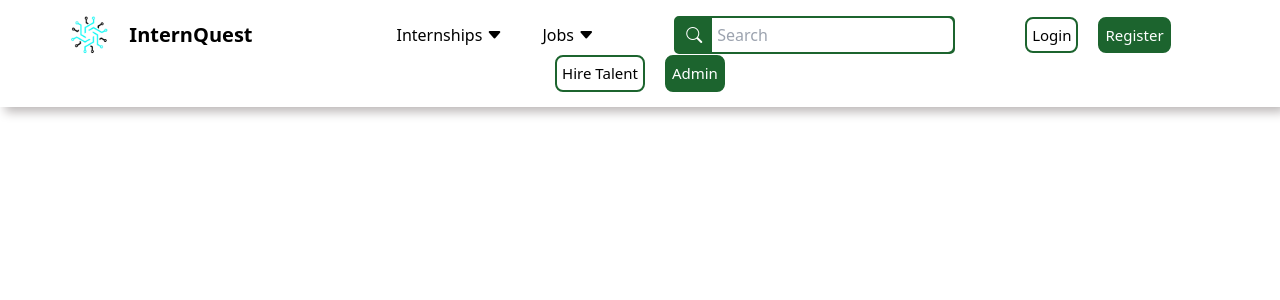
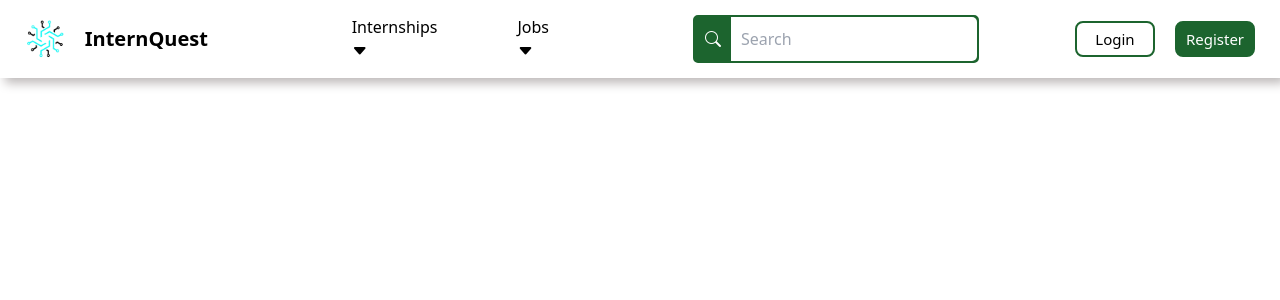
Before and after one commit to Sambit-Mondal/Internshala-Clone, a React (Create React App) app in the folder client/: page / in a window 1280 px wide. Shown: the top 300 px of the page. Built offline with nearby package versions, Linux system fonts and the light colour scheme.

Commit message:
Remove Hire talent and admin

```diff
--- a/client/src/Components/Navbar/navbar.css
+++ b/client/src/Components/Navbar/navbar.css
@@ -4,10 +4,14 @@
     box-sizing: border-box;
 }
 
+html {
+    user-select: none;
+    scroll-behavior: smooth;
+}
+
 nav {
     width: 100%;
     align-items: center;
-    justify-content: center;
     flex-wrap: wrap;
     height: auto;
     overflow: hidden;
@@ -32,8 +36,8 @@ nav {
 .search {
     border: 2px solid rgb(28, 100, 46);
     background-color: rgb(28, 100, 46);
-    margin-left: 80px;
-    margin-right: 70px;
+    /* margin-left: 180px;
+    margin-right: 70px; */
     border-radius: 5px;
 }
 
@@ -51,6 +55,7 @@ nav {
     border-top-right-radius: 5px;
     border-bottom-right-radius: 5px;
     padding: 5px;
+    padding-left: 10px;
 }
 
 button {
@@ -58,10 +63,27 @@ button {
     padding: 5px;
     border-radius: 8px;
     font-size: 15px;
+    width: 80px;
+    transition: 0.3s ease;
 }
 
-button.register,
-button.admin {
+button.register {
     color: white;
     background-color: rgb(28, 100, 46);
 }
+
+.elements p,
+.search input,
+.user-auth button {
+    cursor: pointer;
+}
+
+.user-auth button.login:hover {
+    background-color: rgb(28, 100, 46);
+    color: white;
+}
+
+.user-auth button.register:hover {
+    background-color: white;
+    color: rgb(28, 100, 46);
+}
--- a/client/src/Components/Navbar/navbar.jsx
+++ b/client/src/Components/Navbar/navbar.jsx
@@ -6,27 +6,25 @@ function Navbar() {
   return (
     <div>
       <nav className='navbar-large-screens flex fixed top-0'>
+        <div className='nav-main flex flex-1'>
           <div className='nav-logo flex gap-5 mr-36 font-bold'>
             <img className='w-10 h-10' src={logo} alt='InternQuest logo'></img>
             <p className='nav-text'>
               InternQuest
             </p>
           </div>
-        <div className='elements flex gap-10'>
+          <div className='elements flex gap-20 flex-1'>
             <p>Internships <i class="bi bi-caret-down-fill"></i></p>
             <p>Jobs <i class="bi bi-caret-down-fill"></i></p>
           </div>
-        <div className='search flex'>
+          <div className='search flex ml-36 mr-24'>
             <i class="bi bi-search"></i>
             <input placeholder='Search' />
           </div>
-        <div className='user-auth flex gap-5 mr-10'>
+        </div>
+        <div className='user-auth flex gap-5'>
           <button className='login'>Login</button>
           <button className='register'>Register</button>
-        </div>
-        <div className='admin-auth flex gap-5'>
-          <button className='hire-talent'>Hire Talent</button>
-          <button className='admin'>Admin</button>
         </div>
       </nav>
     </div>
```
Lines whose indentation alone changed are shown as unchanged.
